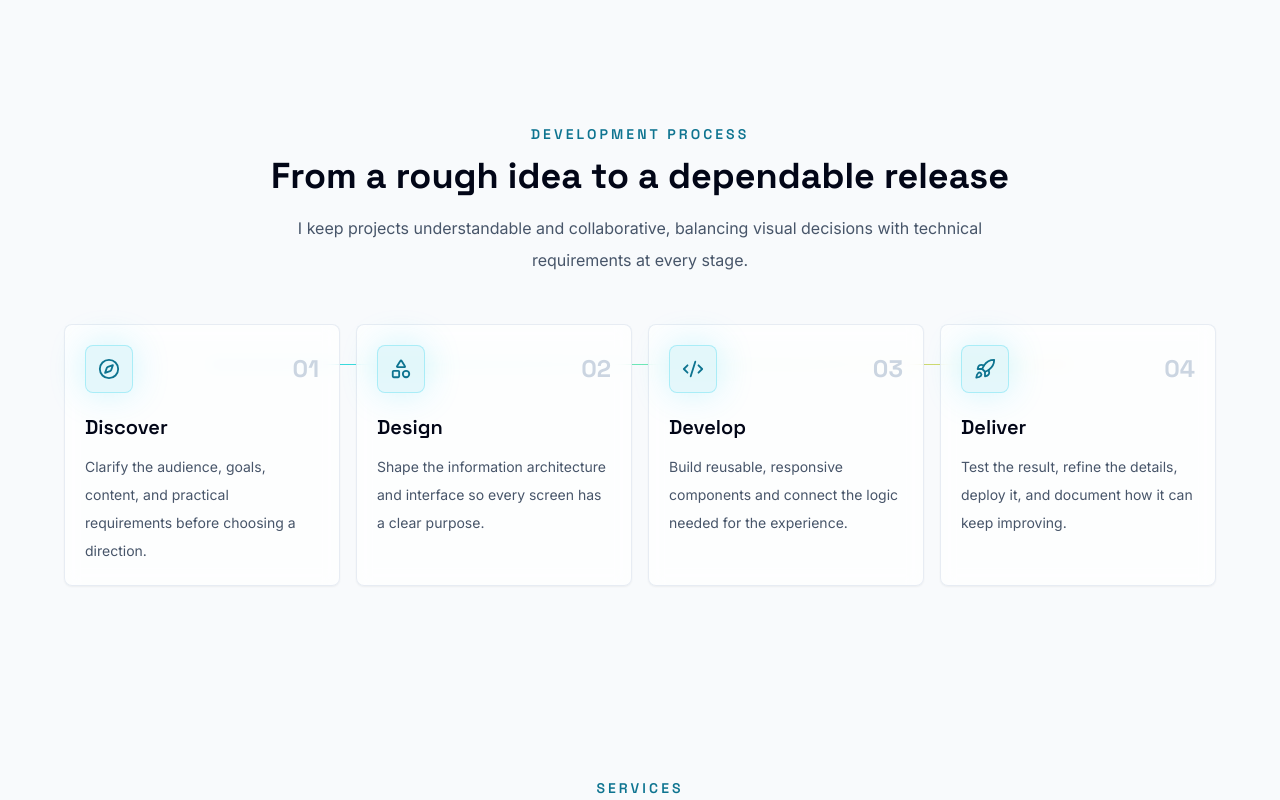
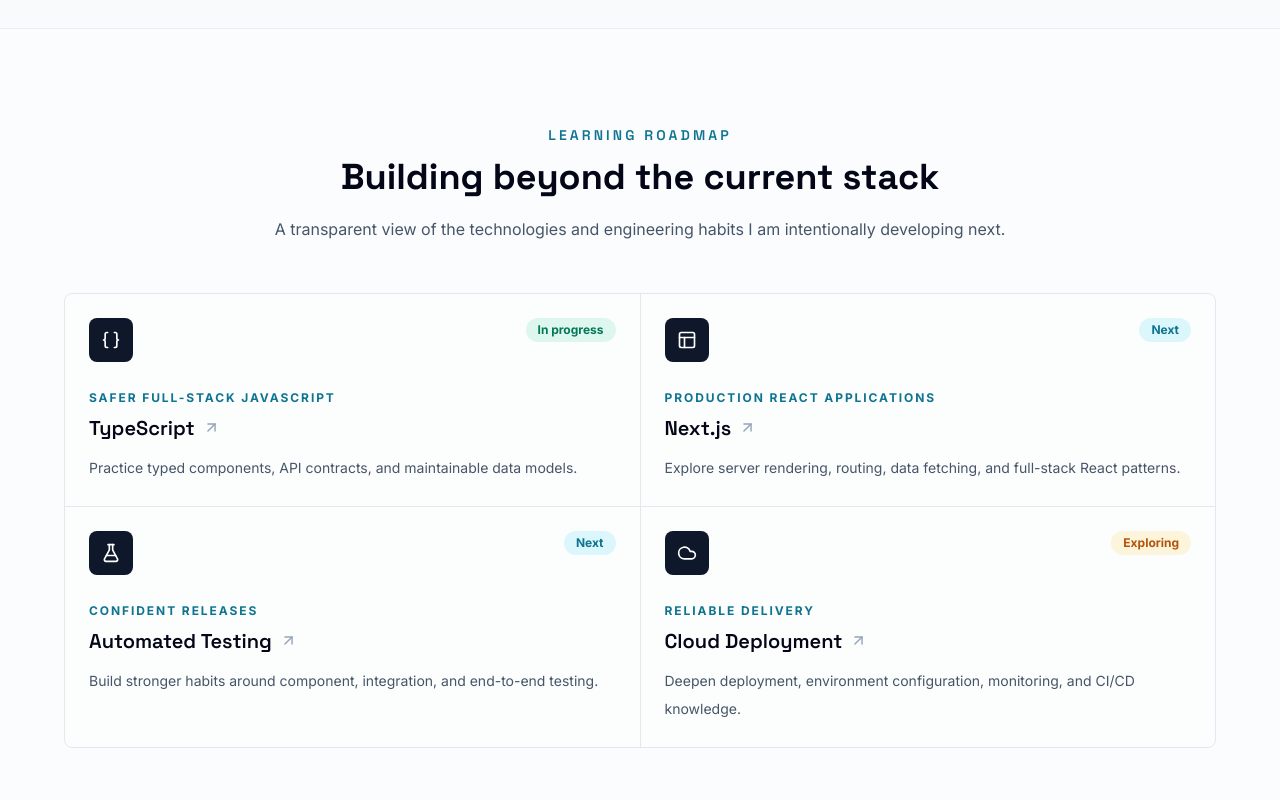
Before and after one commit to Nakauli/aljun-cursiga-portfolio, a React (Vite) app: page / in a window 1280 px wide. Shown: the part 6040-6840 px from the top of the page. Built offline with nearby package versions, Linux system fonts and the light colour scheme.

Commit message:
feat: add transparent learning roadmap

```diff
--- a/src/App.jsx
+++ b/src/App.jsx
@@ -7,6 +7,7 @@
 import Skills from "./components/Skills.jsx";
 import Projects from "./components/Projects.jsx";
 import Experience from "./components/Experience.jsx";
+import Learning from "./components/Learning.jsx";
 import Process from "./components/Process.jsx";
 import Services from "./components/Services.jsx";
 import Contact from "./components/Contact.jsx";
@@ -60,6 +61,7 @@
         <Skills />
         <Projects />
         <Experience />
+        <Learning />
         <Process />
         <Services />
         <Contact />
--- /dev/null
+++ b/src/components/Learning.jsx
@@ -0,0 +1,51 @@
+import { motion } from "framer-motion";
+import { ArrowUpRight } from "lucide-react";
+import SectionHeader from "./SectionHeader.jsx";
+import { learningGoals } from "../data/learning.js";
+
+const statusClasses = {
+  "In progress": "bg-emerald-400/15 text-emerald-700 dark:text-emerald-300",
+  Next: "bg-cyan-400/15 text-cyan-700 dark:text-cyan-300",
+  Exploring: "bg-amber-400/15 text-amber-700 dark:text-amber-300",
+};
+
+export default function Learning() {
+  return (
+    <section id="learning" className="relative z-10 border-y border-slate-200/70 bg-white/35 px-4 py-24 dark:border-white/10 dark:bg-white/[0.025]">
+      <div className="mx-auto max-w-6xl">
+        <SectionHeader eyebrow="Learning Roadmap" title="Building beyond the current stack">
+          A transparent view of the technologies and engineering habits I am intentionally developing next.
+        </SectionHeader>
+
+        <div className="grid gap-px overflow-hidden rounded-[8px] border border-slate-200 bg-slate-200 md:grid-cols-2 dark:border-white/10 dark:bg-white/10">
+          {learningGoals.map((goal, index) => {
+            const Icon = goal.icon;
+            return (
+              <motion.article
+                key={goal.title}
+                className="group bg-white/90 p-6 transition hover:bg-cyan-50/80 dark:bg-[#071827]/95 dark:hover:bg-cyan-400/[0.07]"
+                initial={{ opacity: 0, y: 18 }}
+                whileInView={{ opacity: 1, y: 0 }}
+                viewport={{ once: true, margin: "-70px" }}
+                transition={{ duration: 0.45, delay: index * 0.06 }}
+              >
+                <div className="flex items-start justify-between gap-4">
+                  <span className="grid h-11 w-11 place-items-center rounded-[8px] bg-slate-900 text-white dark:bg-cyan-300 dark:text-slate-950">
+                    <Icon size={20} aria-hidden="true" />
+                  </span>
+                  <span className={`rounded-full px-3 py-1 text-xs font-bold ${statusClasses[goal.status]}`}>{goal.status}</span>
+                </div>
+                <p className="mt-7 text-xs font-bold uppercase tracking-[0.16em] text-cyan-700 dark:text-cyan-300">{goal.focus}</p>
+                <h3 className="mt-2 flex items-center gap-2 font-display text-xl font-semibold text-slate-950 dark:text-white">
+                  {goal.title}
+                  <ArrowUpRight className="text-slate-400 transition group-hover:-translate-y-0.5 group-hover:translate-x-0.5 group-hover:text-cyan-600" size={17} />
+                </h3>
+                <p className="mt-3 text-sm leading-7 text-slate-600 dark:text-slate-300">{goal.description}</p>
+              </motion.article>
+            );
+          })}
+        </div>
+      </div>
+    </section>
+  );
+}
--- /dev/null
+++ b/src/data/learning.js
@@ -0,0 +1,32 @@
+import { Braces, Cloud, FlaskConical, PanelsTopLeft } from "lucide-react";
+
+export const learningGoals = [
+  {
+    title: "TypeScript",
+    focus: "Safer full-stack JavaScript",
+    description: "Practice typed components, API contracts, and maintainable data models.",
+    status: "In progress",
+    icon: Braces,
+  },
+  {
+    title: "Next.js",
+    focus: "Production React applications",
+    description: "Explore server rendering, routing, data fetching, and full-stack React patterns.",
+    status: "Next",
+    icon: PanelsTopLeft,
+  },
+  {
+    title: "Automated Testing",
+    focus: "Confident releases",
+    description: "Build stronger habits around component, integration, and end-to-end testing.",
+    status: "Next",
+    icon: FlaskConical,
+  },
+  {
+    title: "Cloud Deployment",
+    focus: "Reliable delivery",
+    description: "Deepen deployment, environment configuration, monitoring, and CI/CD knowledge.",
+    status: "Exploring",
+    icon: Cloud,
+  },
+];
```
